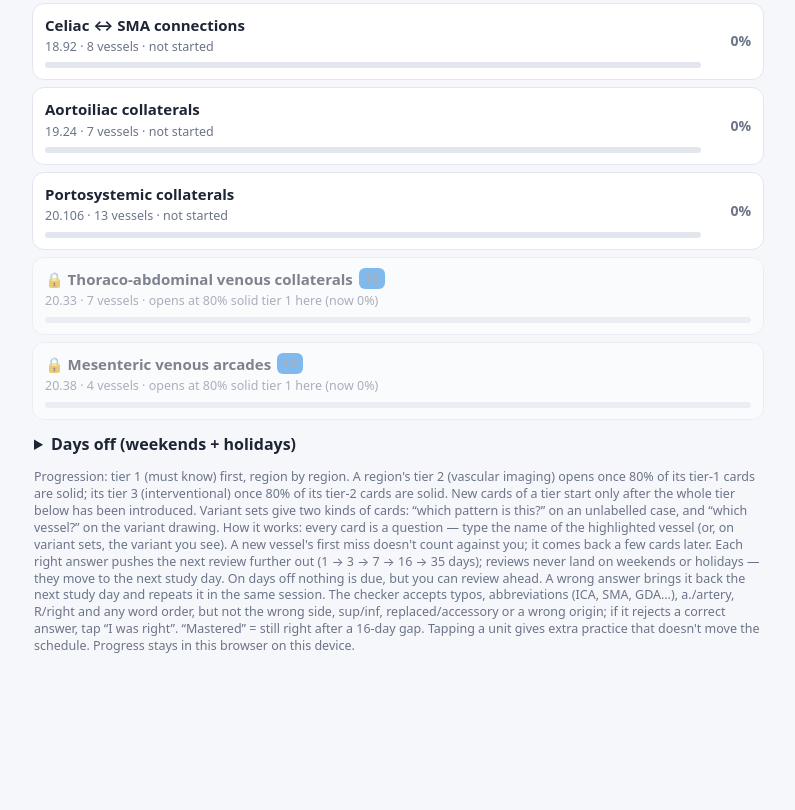
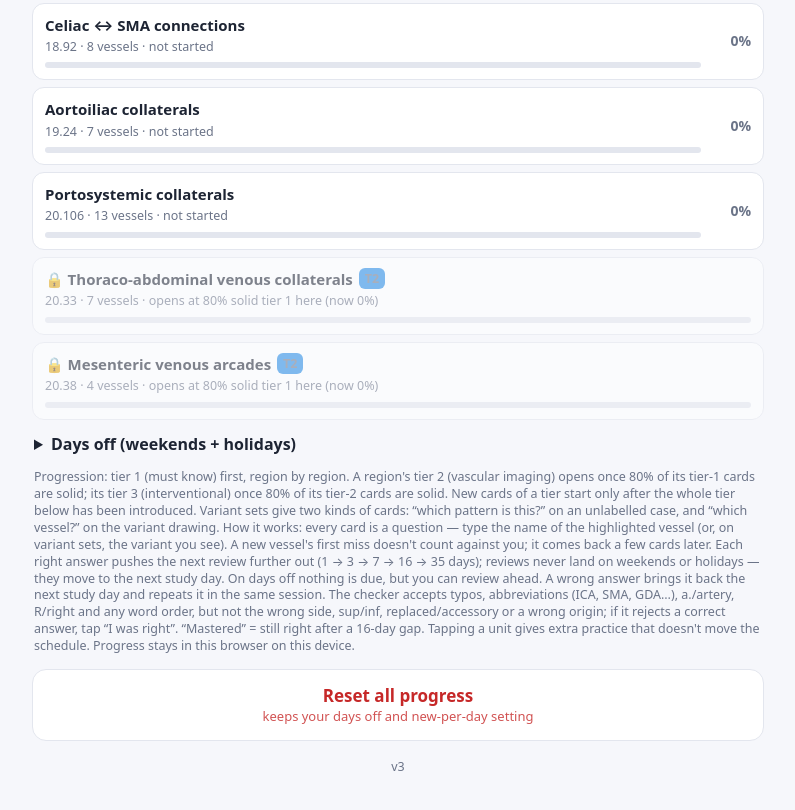
Before and after one commit to pokoirl/vessel_quiz, a plain HTML site: page index.html in a window 1280 px wide. Shown: the part 6688-7498 px from the top of the page, without its empty margins (242-1037 px from the left). Before the commit the page ends 7397 px from the top, so only its background shows below. Drawn offline with Linux system fonts and the light colour scheme.

Commit message:
Add files via upload

```diff
--- a/index.html
+++ b/index.html
@@ -444,7 +444,10 @@ function home(){
     ${up.slice(0,30).map(k => `<div class="set" style="margin:4px 0"><span>${fmt(k)} · ${holidayName(k)||"(holiday removed)"}</span><button class="pill" data-tog="${k}">${isOff(k)?"off ✓":"study day"}</button></div>`).join("")}
     <div class="set"><input type="date" id="addd" style="font:inherit;padding:6px;border:1px solid var(--line);border-radius:8px"><button class="pill" id="addb">Add day off</button></div></details>`;
   h += `<p class="note">Progression: tier 1 (must know) first, region by region. A region's tier 2 (vascular imaging) opens once 80% of its tier-1 cards are solid; its tier 3 (interventional) once 80% of its tier-2 cards are solid. New cards of a tier start only after the whole tier below has been introduced. Variant sets give two kinds of cards: “which pattern is this?” on an unlabelled case, and “which vessel?” on the variant drawing. How it works: every card is a question — type the name of the highlighted vessel (or, on variant sets, the variant you see). A new vessel's first miss doesn't count against you; it comes back a few cards later. Each right answer pushes the next review further out (1 → 3 → 7 → 16 → 35 days); reviews never land on weekends or holidays — they move to the next study day. On days off nothing is due, but you can review ahead. A wrong answer brings it back the next study day and repeats it in the same session. The checker accepts typos, abbreviations (ICA, SMA, GDA…), a./artery, R/right and any word order, but not the wrong side, sup/inf, replaced/accessory or a wrong origin; if it rejects a correct answer, tap “I was right”. “Mastered” = still right after a 16-day gap. Tapping a unit gives extra practice that doesn't move the schedule. Progress stays in this browser on this device.</p>`;
+  h += `<button class="big" id="rst" style="background:#fff;color:#c62828;border:1px solid var(--line);margin-top:14px">Reset all progress<small>keeps your days off and new-per-day setting</small></button>
+    <p class="note" style="text-align:center">v3</p>`;
   app.innerHTML = h;
+  document.getElementById("rst").onclick = () => { if(confirm("Erase ALL vessel progress on this phone?") && confirm("Really? This cannot be undone.")){ S.c = {}; S.xp = 0; S.days = []; S.newLog = {}; save(); home() } };
   const g = document.getElementById("go"); if(g) g.onclick = () => { if(todo) run(buildSession()) };
   const a = document.getElementById("ahead"); if(a) a.onclick = () => run(buildSession({ahead:true}));
   const nw = document.getElementById("newanyway"); if(nw) nw.onclick = () => run(buildSession({learnNew:true}));
```
